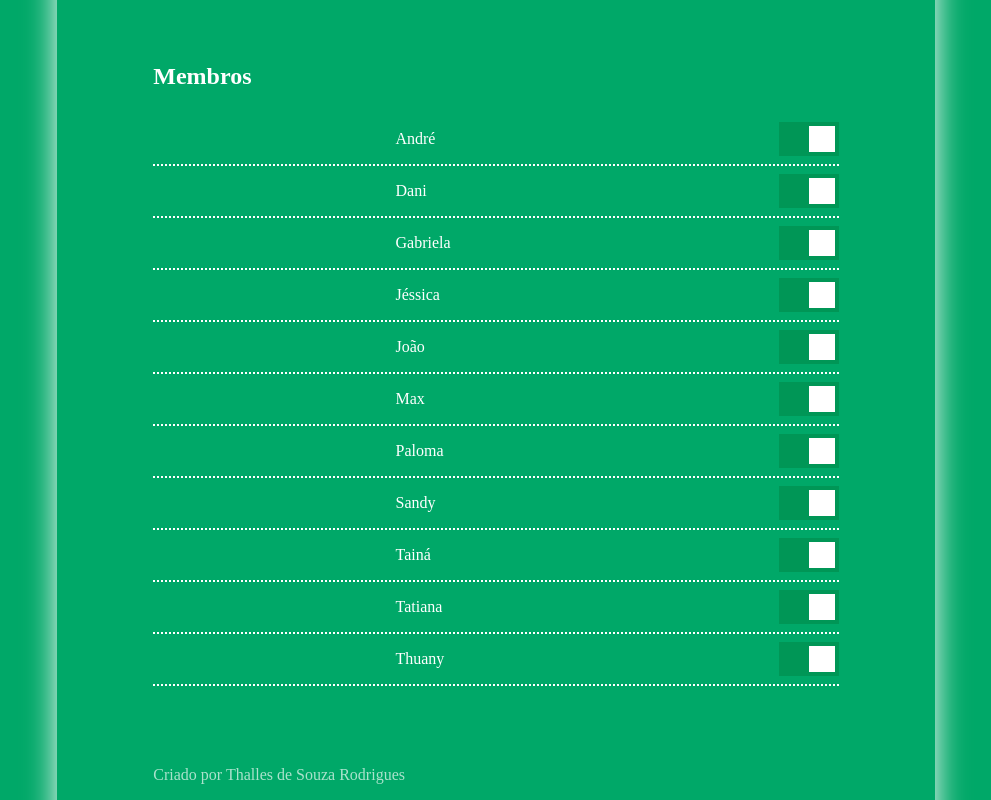
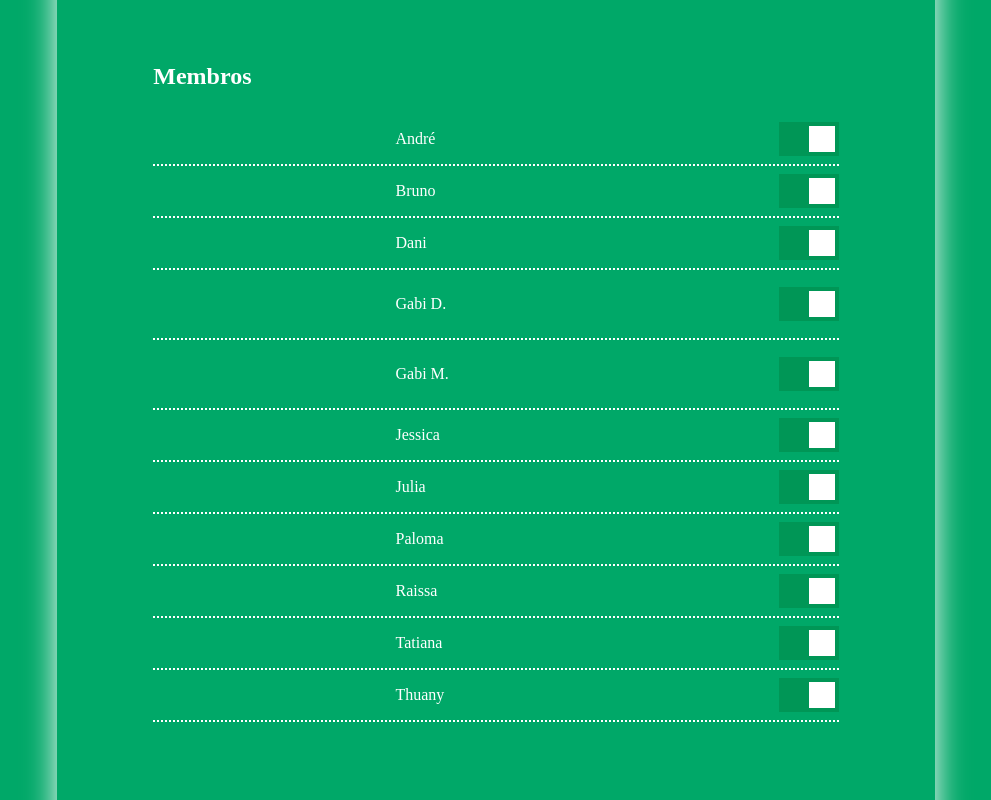
Before and after one commit to taernsietr/roleta-russa, a plain HTML site: page public/index.html in a window 1280 px wide. Shown: the part 689-1489 px from the top of the page, without its empty margins (144-1135 px from the left). Drawn offline with Linux system fonts and the light colour scheme.

Commit message:
switching names

```diff
--- a/public/index.html
+++ b/public/index.html
@@ -440,14 +440,14 @@
 
   const memberData = [
     { name: "André", cases: [] },
+    { name: "Bruno", cases: [] },
     { name: "Dani", cases: [] },
-    { name: "Gabriela", cases: [] },
-    { name: "Jéssica", cases: [] },
-    { name: "João", cases: [] },
-    { name: "Max", cases: [] },
+    { name: "Gabi D.", cases: [] },
+    { name: "Gabi M.", cases: [] },
+    { name: "Jessica", cases: [] },
+    { name: "Julia", cases: [] },
     { name: "Paloma", cases: [] },
-    { name: "Sandy", cases: [] },
-    { name: "Tainá", cases: [] },
+    { name: "Raissa", cases: [] },
     { name: "Tatiana", cases: [] },
     { name: "Thuany", cases: [] }
   ]
```
